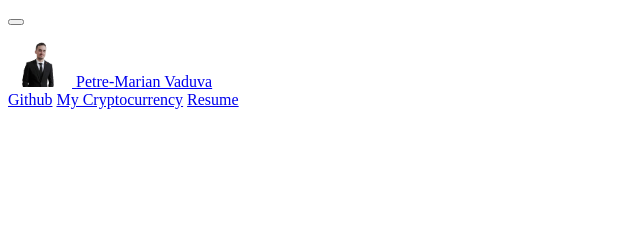
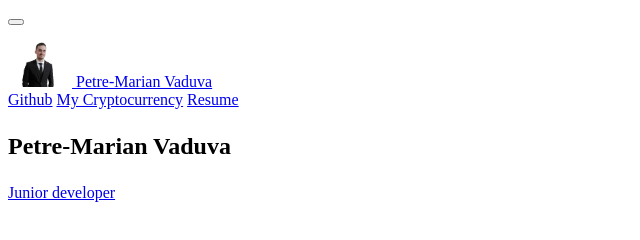
Before and after one commit to petre-marian-vaduva/website-testing, a plain HTML site: page index.html in a window 1280 px wide. Shown: the whole page, without its empty margins (0-640 px from the left). Drawn offline with Linux system fonts and the light colour scheme.

Commit message:
add section title

```diff
--- a/index.html
+++ b/index.html
@@ -46,6 +46,19 @@
 			</div>
         </navbar>
     </section>
+	<section class="art mbr-fullscreen mbr-parallax-background" id="header2-1">
+		<div class="container align-center">
+			<div class="row justify-content-md-center">
+				<div class="mbr-white col-md-10">
+					<h1 class="mbr-section-title mbr-bold pb-3 mbr-fonts-style display-1">
+						<p>
+							Petre-Marian Vaduva</p>
+					</h1>
+					<div class="mbr-section-btn"><a class="btn btn-md btn-primary display-5"
+							href="index.html#header16-6">Junior developer</a></div>
+				</div>
+			</div>
+	</section>
 
 </body>
 
```
